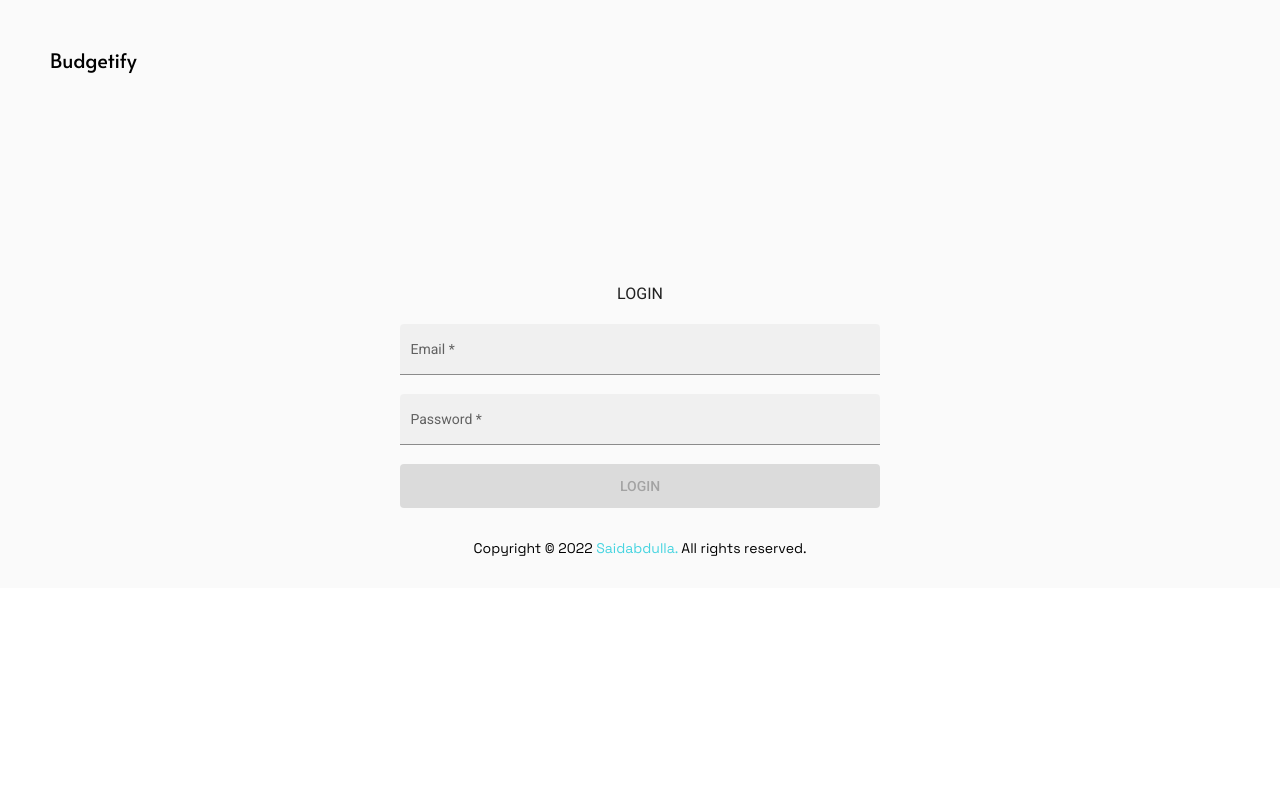
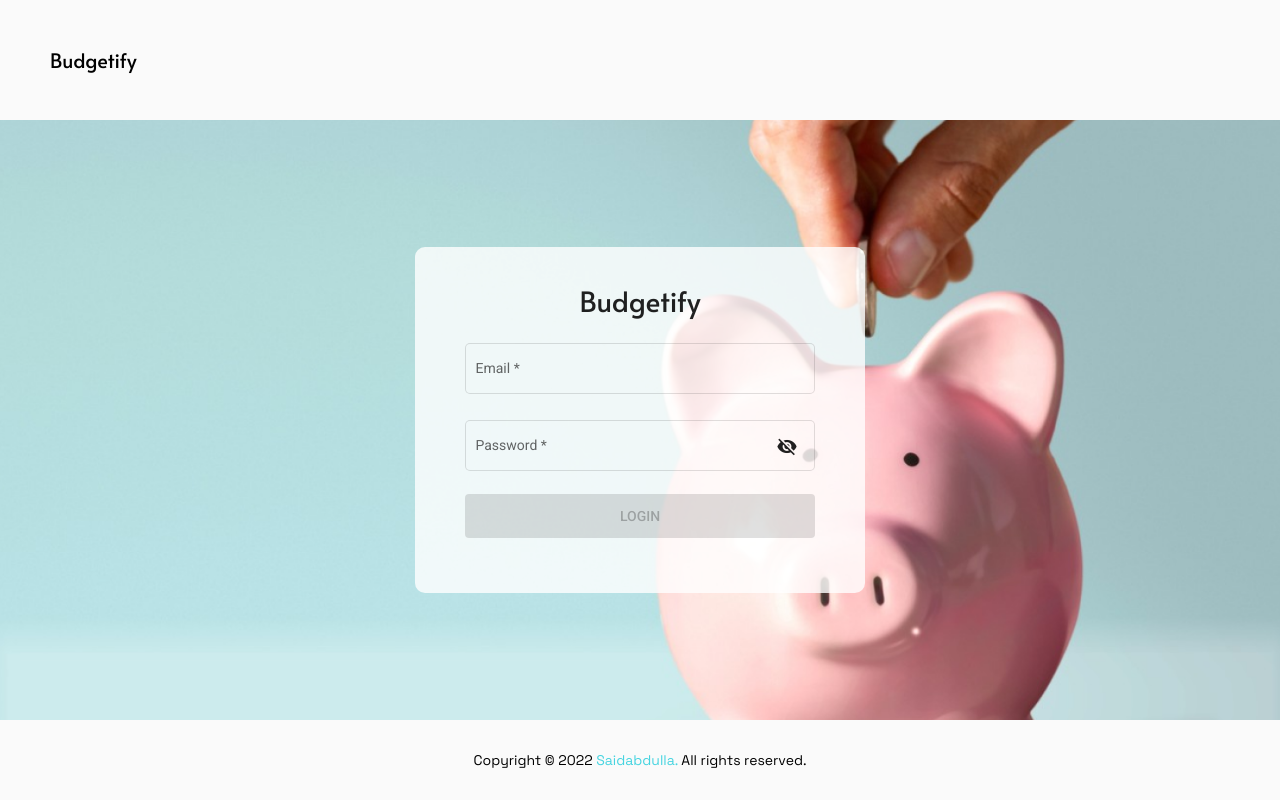
Before and after one commit to Saidabdulla/Budgetify, an Angular app in the folder client/: page /login in a window 1280 px wide. Built offline with nearby package versions, Linux system fonts and the light colour scheme.

Commit message:
Login page

```diff
--- a/client/src/app/app.component.scss
+++ b/client/src/app/app.component.scss
@@ -1,4 +1,4 @@
-@import url('https://fonts.googleapis.com/css2?family=Space+Grotesk&display=swap');
+@import url('https://fonts.googleapis.com/css2?family=Alata&family=Space+Grotesk&display=swap');
 
 * {
     margin: 0;
--- a/client/src/app/auth/auth-form/auth-form.component.html
+++ b/client/src/app/auth/auth-form/auth-form.component.html
@@ -1,5 +1,6 @@
+<div class="auth-container">
     <div class="auth-form">
-    <h3>LOGIN</h3>
+        <h3>Budgetify</h3>
 
         <div class="error-message" *ngIf="errorMessage.length > 0">
             {{ errorMessage }}
@@ -10,25 +11,38 @@
             (ngSubmit)="onSubmit()"
             class="auth-form__form"
         >
-        <mat-form-field class="auth-form__row" appearance="fill">
+            <mat-form-field class="auth-form__row" appearance="outline">
                 <mat-label>Email</mat-label>
                 <input
-                type="email"
+                    type="text"
                     matInput
                     placeholder="email@domain.com"
                     formControlName="email"
                 />
             </mat-form-field>
-        <mat-form-field class="auth-form__row" appearance="fill">
+            <mat-form-field class="auth-form__row" appearance="outline">
                 <mat-label>Password</mat-label>
                 <input
-                type="password"
+                    formControlName="password"
                     matInput
-                formControlName="password"
-                placeholder="Minumum 8 charachters"
+                    [type]="hide ? 'password' : 'text'"
                 />
+                <button
+                    type="button"
+                    mat-icon-button
+                    matSuffix
+                    (click)="hide = !hide"
+                    [attr.aria-label]="'Hide password'"
+                    [attr.aria-pressed]="hide"
+                >
+                    <mat-icon>{{
+                        hide ? 'visibility_off' : 'visibility'
+                    }}</mat-icon>
+                </button>
             </mat-form-field>
+
             <button
+                class="submit-button"
                 type="submit"
                 color="primary"
                 [disabled]="loginForm.invalid"
@@ -38,3 +52,4 @@
             </button>
         </form>
     </div>
+</div>
--- a/client/src/app/auth/auth-form/auth-form.component.scss
+++ b/client/src/app/auth/auth-form/auth-form.component.scss
@@ -1,11 +1,35 @@
+@use 'src/variables'as var;
+
+.auth-container {
+  background-image: url('../../../assets/img/bg.png');
+  background-position: center;
+  background-repeat: no-repeat;
+  background-size: cover;
+  height: calc(100vh - 200px);
+  width: 100%;
+  display: flex;
+  align-items: center;
+  justify-content: center;
+}
+
 .auth-form {
+  padding: 40px 50px 55px 50px;
+  border-radius: 10px;
+  background-color: rgba(255, 255, 255, 0.8);
   display: flex;
   flex-direction: column;
   align-items: center;
-    padding-top: 10rem;
+  align-content: center;
+  justify-content: center;
+
+  h3 {
+    font-size: 28px;
+    font-family: 'Alata', sans-serif;
+    margin-bottom: 24px;
+  }
 
   &__row {
-      width: 30rem;
+    width: 350px;
   }
 
   &__form {
@@ -13,7 +37,7 @@
   }
 
   button {
-      width: 30rem;
+    width: 350px;
     padding-top: 4px;
     padding-bottom: 4px;
     text-transform: uppercase;
@@ -22,12 +46,21 @@
 }
 
 .error-message {
-    border: 1px solid  #F5C2C7;
+  border: 1px solid #F5C2C7;
   background-color: #F8D7DA;
-    width: 28.4rem;
+  width: 324px;
   border-radius: 4px;
   margin-bottom: 15px;
   padding: 12px;
   text-align: center;
   color: #842029;
 }
+
+@media (min-width: 1600px) {
+  .auth-container {
+    h3 {
+      font-size: 40px;
+      margin-bottom: 30px;
+    }
+  }
+}
--- a/client/src/app/auth/auth-form/auth-form.component.ts
+++ b/client/src/app/auth/auth-form/auth-form.component.ts
@@ -10,6 +10,7 @@ import { Router } from '@angular/router';
 })
 export class AuthFormComponent {
     errorMessage = '';
+    hide = true;
 
     loginForm: FormGroup = new FormGroup({
         email: new FormControl('', [Validators.required]),
--- a/client/src/app/layout/header/header.component.scss
+++ b/client/src/app/layout/header/header.component.scss
@@ -1,6 +1,4 @@
 @use "src/variables"as var;
-@import url('https://fonts.googleapis.com/css2?family=Alata&display=swap');
-
 
 
 .header {
--- a/client/src/app/layout/layout.module.ts
+++ b/client/src/app/layout/layout.module.ts
@@ -2,12 +2,11 @@ import { NgModule } from '@angular/core';
 import { CommonModule } from '@angular/common';
 import { HeaderComponent } from './header/header.component';
 import { FooterComponent } from './footer/footer.component';
-import { MenuComponent } from './menu/menu.component';
 import { SharedModule } from '../shared/shared.module';
 
 @NgModule({
-    declarations: [HeaderComponent, FooterComponent, MenuComponent],
+    declarations: [HeaderComponent, FooterComponent],
     imports: [CommonModule, SharedModule],
-    exports: [HeaderComponent, FooterComponent, MenuComponent],
+    exports: [HeaderComponent, FooterComponent],
 })
 export class LayoutModule {}
--- a/client/src/app/layout/menu/menu.component.html
+++ /dev/null
@@ -1 +0,0 @@
-<p>menu works!</p>
--- a/client/src/app/layout/menu/menu.component.ts
+++ /dev/null
@@ -1,15 +0,0 @@
-import { Component, OnInit } from '@angular/core';
-
-@Component({
-  selector: 'app-menu',
-  templateUrl: './menu.component.html',
-  styleUrls: ['./menu.component.scss']
-})
-export class MenuComponent implements OnInit {
-
-  constructor() { }
-
-  ngOnInit(): void {
-  }
-
-}
--- a/client/src/styles.scss
+++ b/client/src/styles.scss
@@ -1,4 +1,10 @@
 /* You can add global styles to this file, and also import other style files */
 
-html, body { height: 100%; }
-body { margin: 0; font-family: Roboto, "Helvetica Neue", sans-serif; }
+html,
+body {
+    height: 100%;
+}
+
+body {
+    margin: 0;
+}
--- a/client/src/variables.scss
+++ b/client/src/variables.scss
@@ -3,4 +3,5 @@ $base-color: #B9E2E6;
 $app-white: #ffffff;
 $app-black: #000000;
 $app-background: #FAFAFA;
-$button-border: #333333;
+$login-button-border: #333333;
+$login-button-color: #474747;
```
Also changed, not shown: client/src/app/layout/menu/menu.component.scss (deleted), client/src/assets/img/bg.png (renamed from client/src/assets/img/money-savings-currency-fingers 1.png), 1 other file (tests, documents, lock files or other folders). Lines whose indentation alone changed are shown as unchanged.
